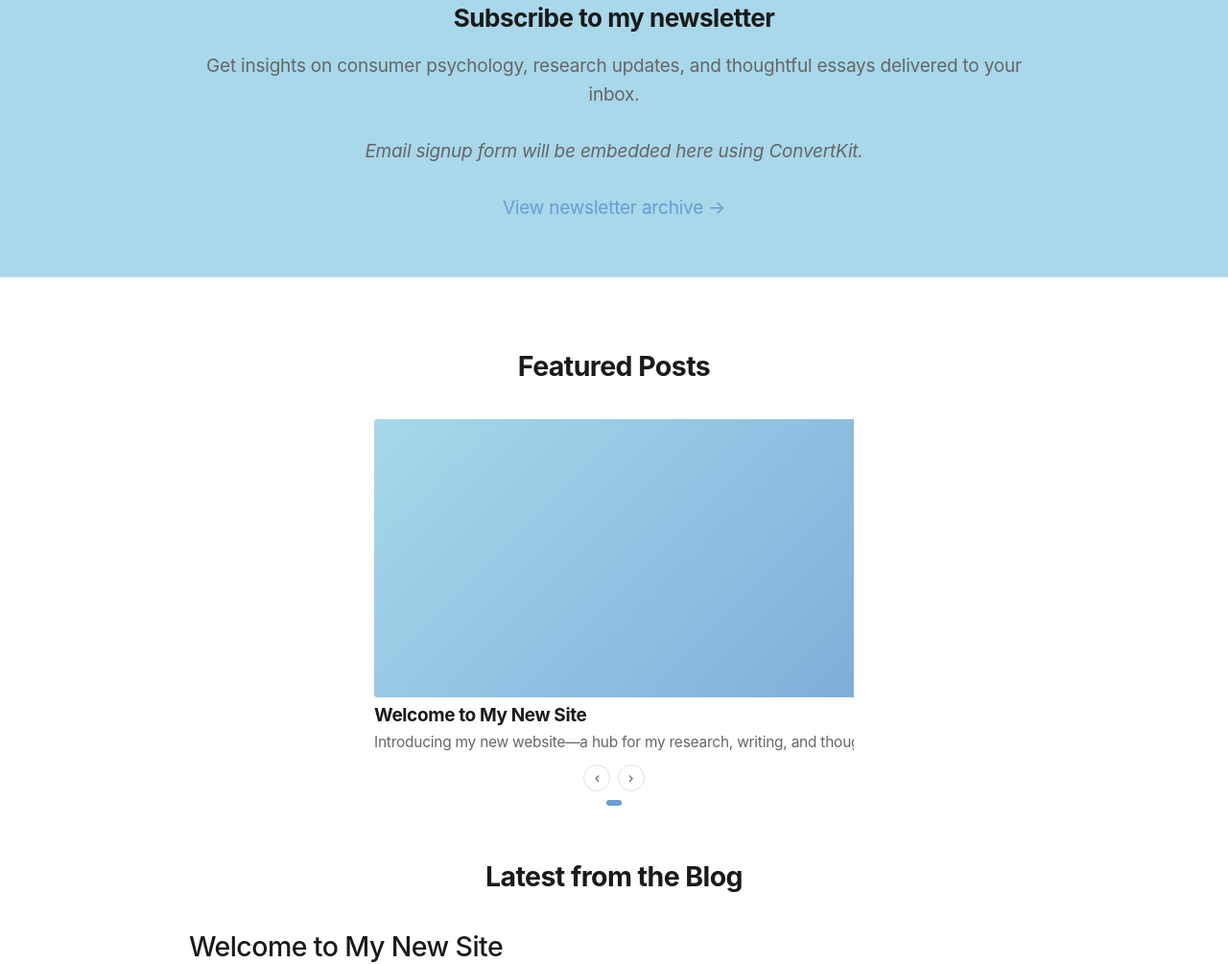
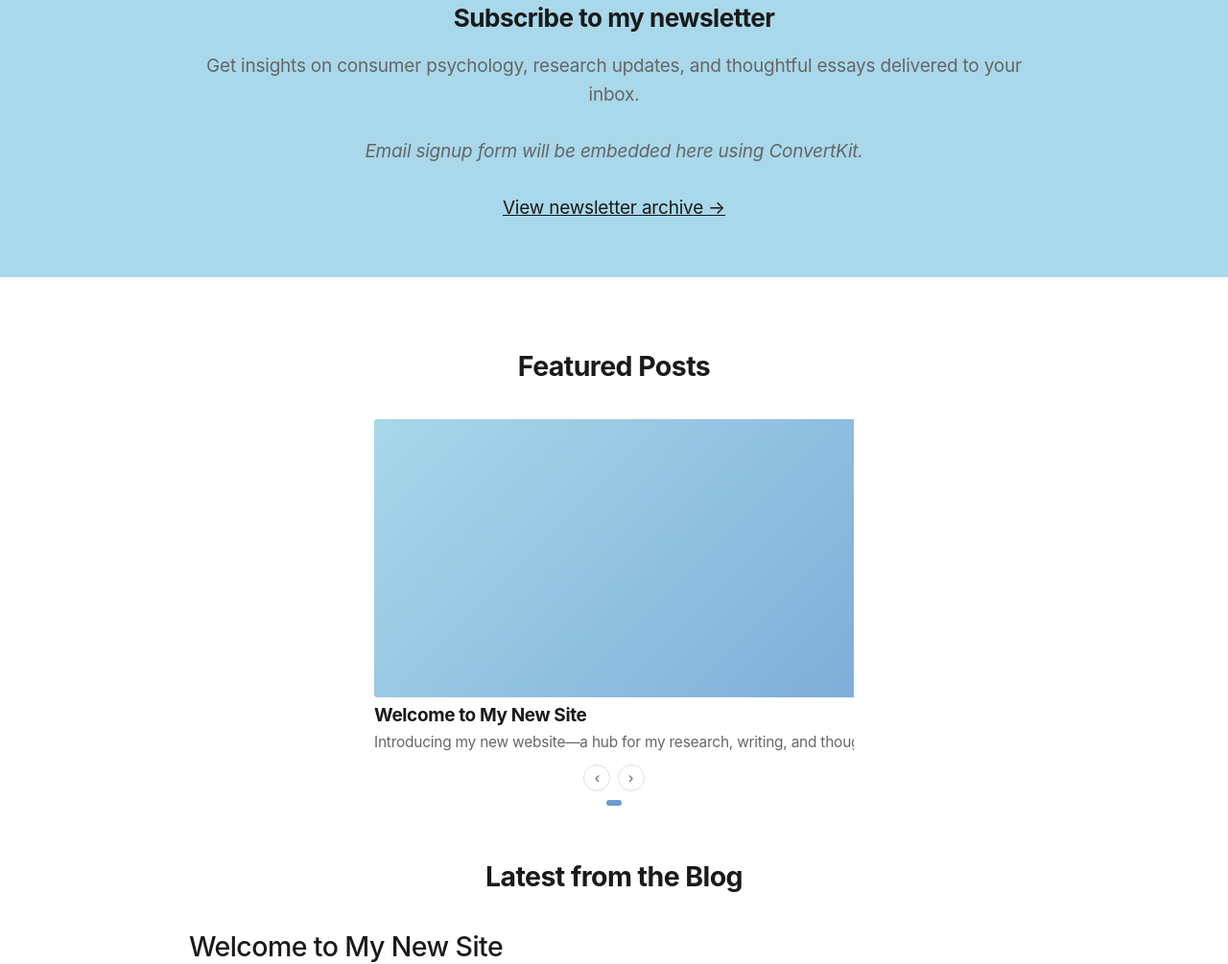
Before and after one commit to phdemotions/phdemotions.github.io, an Eleventy site: page index.md in a window 1280 px wide. Shown: the part 757-1762 px from the top of the page at 96% size. Built offline with nearby package versions, Linux system fonts and the light colour scheme; Eleventy itself is replaced by a stand-in of ours; files that its build step writes are made by us from their sources.

Commit message:
Update main.css

```diff
--- a/src/assets/css/main.css
+++ b/src/assets/css/main.css
@@ -872,6 +872,15 @@ h4:hover .header-anchor {
   margin-bottom: 0;
 }
 
+.newsletter-signup-full a {
+  color: var(--color-text);
+  text-decoration: underline;
+}
+
+.newsletter-signup-full a:hover {
+  color: var(--color-accent-hover);
+}
+
 /* ===================================
    Publications
    =================================== */
```
